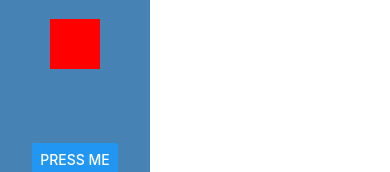
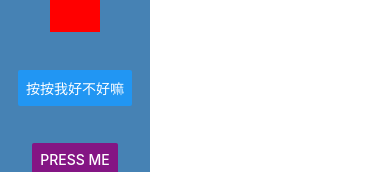
Before and after one commit to Yizhiqing/ml-mobile, a React Native app: screen / in a window 390 px wide. Shown: the part 668-840 px from the top of the page. Built offline with nearby package versions, Linux system fonts and the light colour scheme.

Commit message:
Happy coding.

```diff
--- a/App.js
+++ b/App.js
@@ -5,6 +5,10 @@ export default class App extends Component {
   constructor(props) {
     super(props);
     this.state = {text: ''};
+  }
+
+  _onPressButton() {
+    Alert.alert('轻点好不！')
   }
 
   render() {
@@ -38,7 +42,12 @@ export default class App extends Component {
                 onPress={() => {
                   Alert.alert('You tapped the button!');
                 }}
+                title="按按我好不好嘛"
+              />
+              <Button
+                onPress={this._onPressButton}
                 title="Press Me"
+                color="#841584"
               />
         </View>
           </View>
```
Lines whose indentation alone changed are shown as unchanged.
